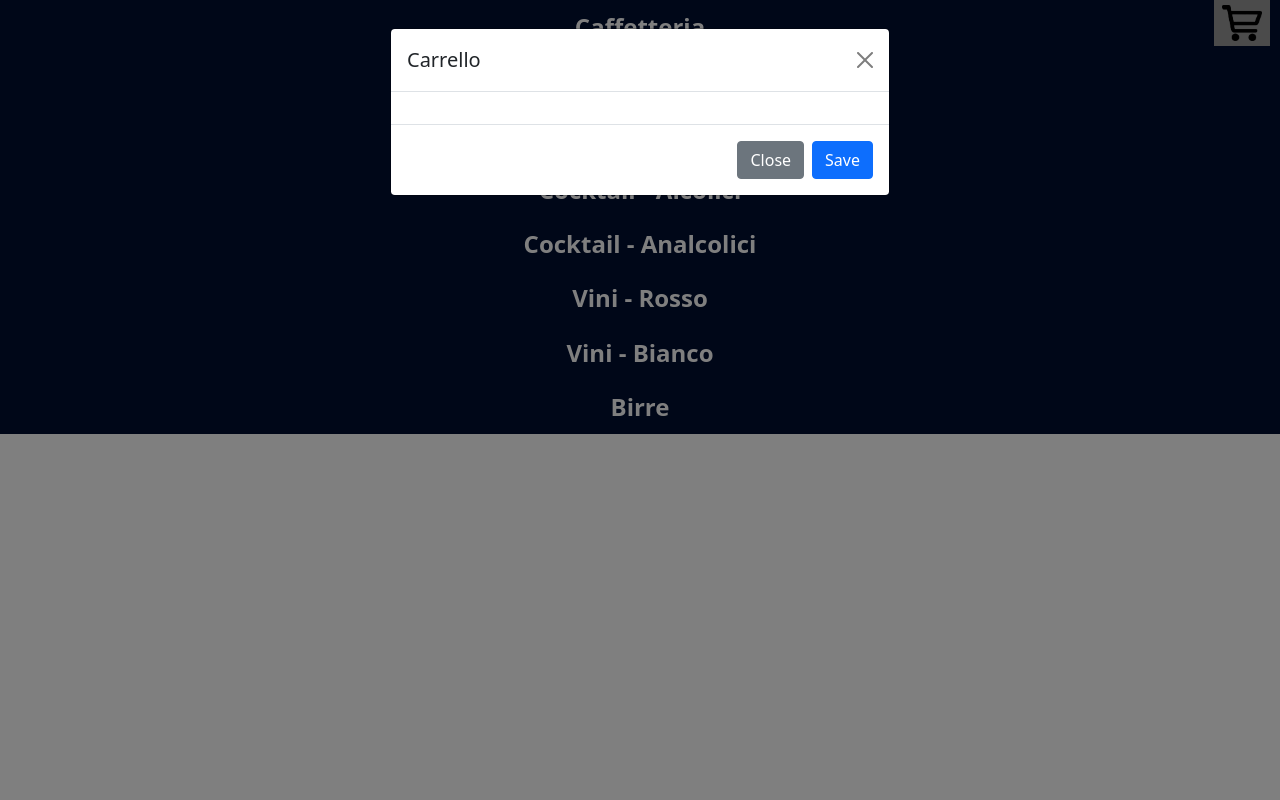
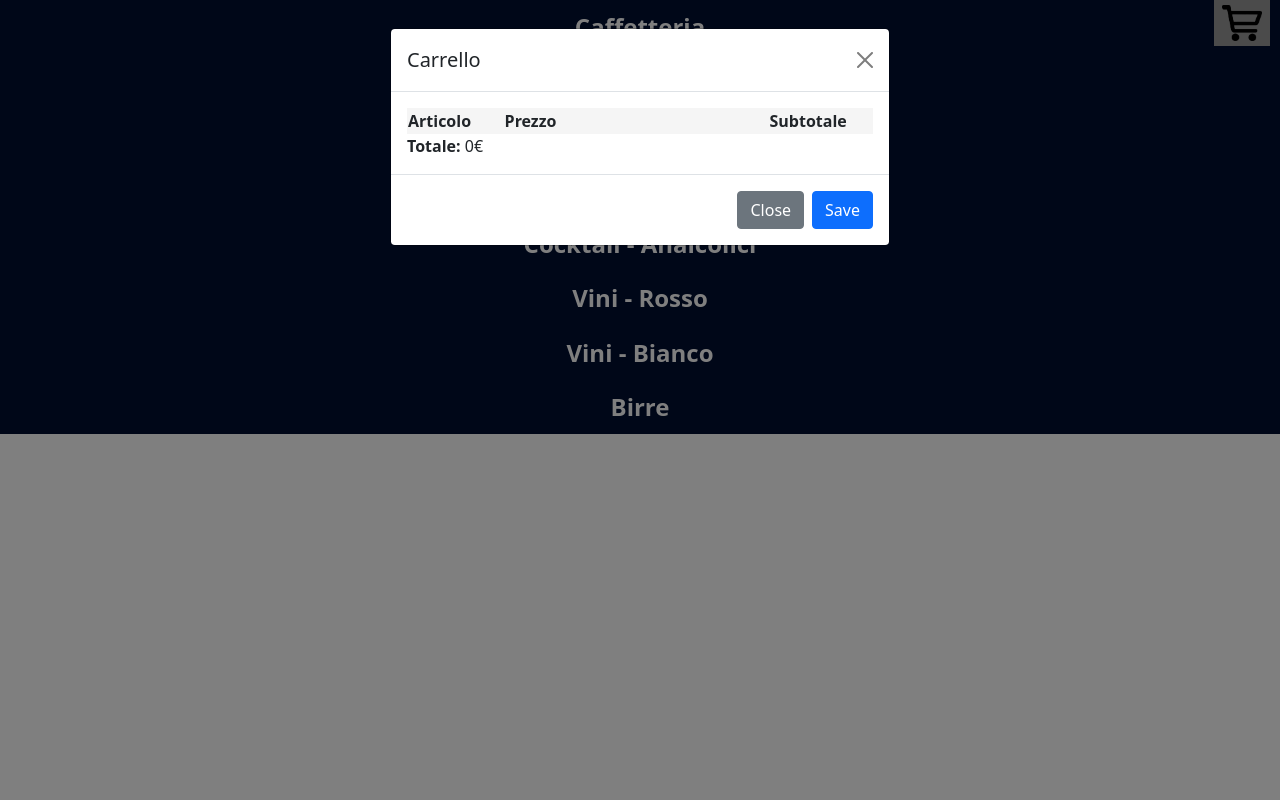
Before and after one commit to zPeppOz/mityo, a Flask app: page /menu/1 in a window 1280 px wide, after a click that opens the changed part. Run offline with Flask 2, Linux system fonts and the light colour scheme; data that the repository does not hold is empty; some libraries are stand-ins or nearby versions.

Commit message:
modifica gui carrello

```diff
--- a/Flask/app/static/menu.js
+++ b/Flask/app/static/menu.js
@@ -183,10 +183,17 @@ $(document).ready(function() {
     function displayCart() {
         var cartArray = shoppingCart.listCart();
         var output = "";
+        output = "<tr>" +
+            "<th style='width: 10%'>Articolo</th>" +
+            "<th style='width: 5%'>Prezzo</th>" +
+            "<th style='width: 20%'></th>" +
+            "<th style='width: 5%'></th>" +
+            "<th style='width: 8%'>Subtotale</th>" +
+            "</tr>"
         for (var i in cartArray) {
             output += "<tr>" +
                 "<td>" + cartArray[i].name + "</td>" +
-                "<td>(" + cartArray[i].price + ")</td>" +
+                "<td>(" + cartArray[i].price + " €)</td>" +
                 "<td><div class='input-group'><button class='minus-item input-group-addon btn btn-primary' data-name='" + cartArray[i].name + "'>-</button>" +
                 "<input type='number' class='item-count form-control' data-name='" + cartArray[i].name + "' value='" + cartArray[i].count + "'>" +
                 "<button class='plus-item btn btn-primary input-group-addon' data-name='" + cartArray[i].name + "'>+</button></div></td>" +
--- a/Flask/app/templates/menu.html
+++ b/Flask/app/templates/menu.html
@@ -41,10 +41,14 @@
                     <button type="button" class="btn-close" data-bs-dismiss="modal" aria-label="Chiudi"></button>
                 </div>
                 <div class="modal-body">
-                    <table class="show-cart table">
+                    <table class="show-cart table" style="width: 100%">
 
                     </table>
+                    <div>
+                        <strong>Totale: </strong><span class="total-cart"></span>€
+                    </div>
                 </div>
+
                 <div class="modal-footer">
                     <button type="button" class="btn btn-secondary" data-bs-dismiss="modal">Close</button>
                     <button type="button" class="btn btn-primary">Save</button>
```
